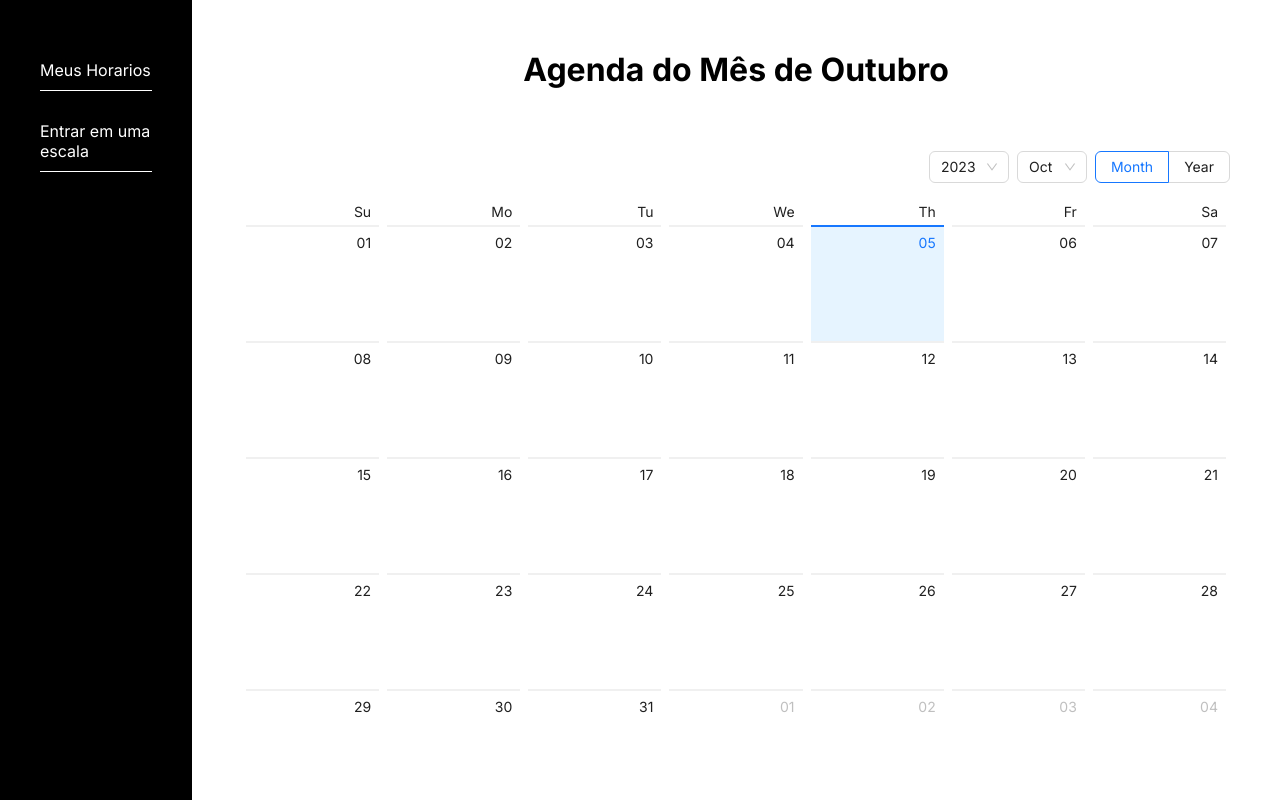
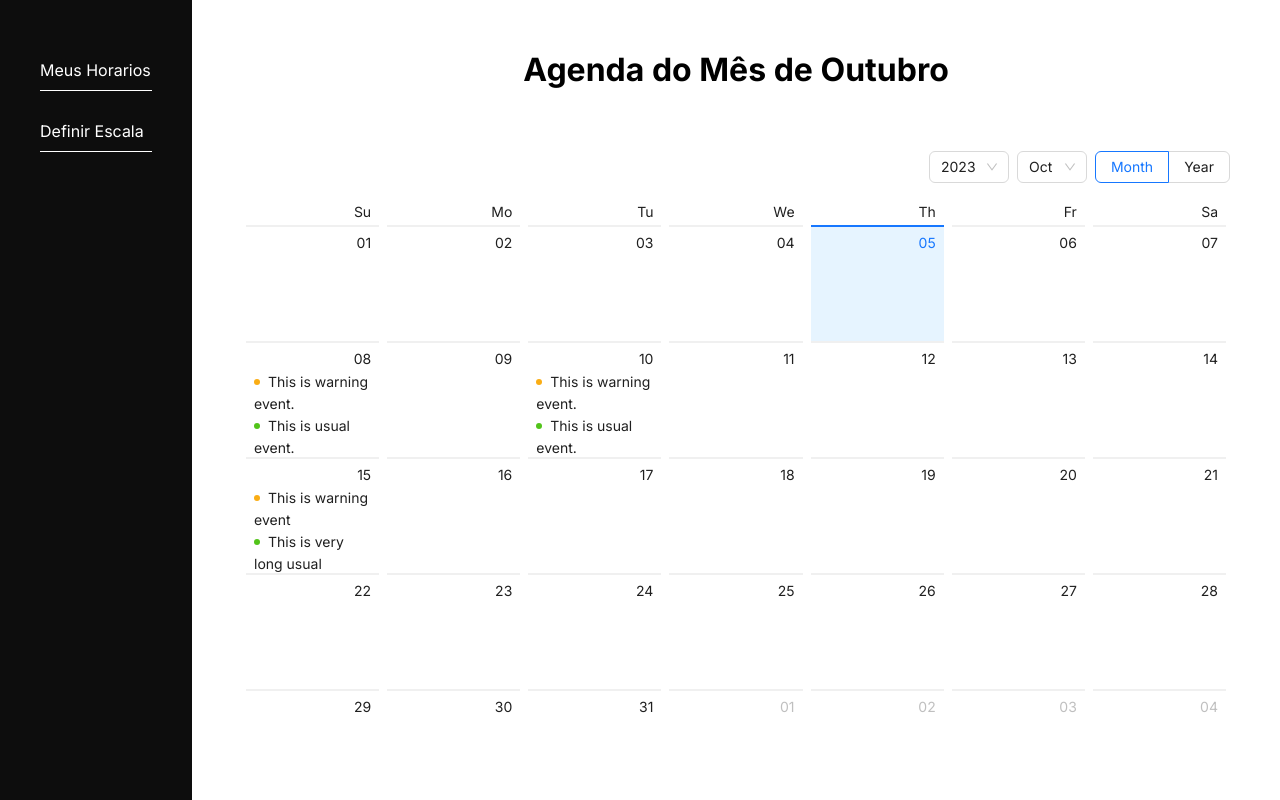
Before and after one commit to Fgarm/hackaton-unimed-2023, a React (Vite) app in the folder FRONTEND/: page / in a window 1280 px wide. Built offline with nearby package versions, Linux system fonts and the light colour scheme.

Commit message:
:sparkles: funções de exemplo do calendario adicionadas

```diff
--- a/FRONTEND/src/components/SideBar/index.jsx
+++ b/FRONTEND/src/components/SideBar/index.jsx
@@ -1,13 +1,16 @@
+import { useNavigate } from "react-router-dom";
 import "./style.css";
 
 import React from "react";
 
 export default function SideBar() {
+    const navigate = useNavigate();
+
     return (
         <div className="side-bar">
             <div className="options">
                 <a>Meus Horarios</a>
-                <a>Entrar em uma escala</a>
+                <a onClick={() => navigate("/manage-rounds")}>Definir Escala</a>
             </div>
         </div>
     );
--- a/FRONTEND/src/components/SideBar/style.css
+++ b/FRONTEND/src/components/SideBar/style.css
@@ -1,5 +1,5 @@
 .side-bar {
     width: 15%;
     height: 100vh;
-    background-color: black;
+    background-color: #0d0d0d;
 }
--- a/FRONTEND/src/pages/Home/Home.jsx
+++ b/FRONTEND/src/pages/Home/Home.jsx
@@ -1,12 +1,83 @@
 import { useNavigate } from "react-router-dom";
 
-import { Calendar } from "antd";
+import { Badge, Calendar } from "antd";
 import { useEffect, useState } from "react";
+import SideBar from "../../components/SideBar";
+import ModalAvisar from "../ModalAvisar/ModalAvisar";
 import "./styles.css";
-import SideBar from "../../components/SideBar";
 
+const getListData = (value) => {
+    let listData;
+    switch (value.date()) {
+        case 8:
+            listData = [
+                {
+                    type: "warning",
+                    content: "This is warning event.",
+                },
+                {
+                    type: "success",
+                    content: "This is usual event.",
+                },
+            ];
+            break;
+        case 10:
+            listData = [
+                {
+                    type: "warning",
+                    content: "This is warning event.",
+                },
+                {
+                    type: "success",
+                    content: "This is usual event.",
+                },
+                {
+                    type: "error",
+                    content: "This is error event.",
+                },
+            ];
+            break;
+        case 15:
+            listData = [
+                {
+                    type: "warning",
+                    content: "This is warning event",
+                },
+                {
+                    type: "success",
+                    content: "This is very long usual event......",
+                },
+                {
+                    type: "error",
+                    content: "This is error event 1.",
+                },
+                {
+                    type: "error",
+                    content: "This is error event 2.",
+                },
+                {
+                    type: "error",
+                    content: "This is error event 3.",
+                },
+                {
+                    type: "error",
+                    content: "This is error event 4.",
+                },
+            ];
+            break;
+        default:
+    }
+    return listData || [];
+};
+const getMonthData = (value) => {
+    if (value.month() === 8) {
+        return 1394;
+    }
+};
 export default function Home() {
     const navigate = useNavigate();
+
+    const [modal, setModal] = useState(false);
     const [mes, setMes] = useState("Outubro");
     const numeroMes = {
         1: "Janeiro",
@@ -23,31 +94,86 @@ export default function Home() {
         12: "Dezembro",
     };
     const onPanelChange = (value) => {
-        setMes(numeroMes[value.$M]);
+        setMes(numeroMes[value.$M + 1]);
     };
 
+    function onSelect(date, info) {
+        console.log(date.$M, info);
+    }
+
+    const monthCellRender = (value) => {
+        const num = getMonthData(value);
+        return num ? (
+            <div className="notes-month">
+                <section>{num}</section>
+                <span>Backlog number</span>
+            </div>
+        ) : null;
+    };
+    const dateCellRender = (value) => {
+        const listData = getListData(value);
+        return (
+            <ul className="events">
+                {listData.map((item) => (
+                    <li key={item.content}>
+                        <Badge status={item.type} text={item.content} />
+                    </li>
+                ))}
+            </ul>
+        );
+    };
+    const cellRender = (current, info) => {
+        if (info.type === "date") return dateCellRender(current);
+        if (info.type === "month") return monthCellRender(current);
+        return info.originNode;
+    };
+
+    function closeModal() {
+        setModal(false);
+    }
+
     useEffect(() => {}, []);
+
     return (
         <div className="home">
             <SideBar />
             <div className="calendar">
                 <h1>Agenda do Mês de {mes}</h1>
-                <Calendar onPanelChange={onPanelChange} />
+                {modal && <ModalAvisar fecharModal={closeModal} />}
+
+                {!modal && (
+                    <Calendar
+                        onPanelChange={onPanelChange}
+                        onSelect={onSelect}
+                        cellRender={cellRender}
+                    />
+                )}
 
                 <div className="horarios">
                     <h2>8 de Setembro</h2>
                     <div className="horarios-dia">
                         <div className="hora">
                             <p>07:00 as 13:00</p>
-                            <button>Avisar Ausencia</button>
+                            <button
+                                onClick={() => {
+                                    setModal(true);
+                                    console.log(modal);
+                                }}
+                            >
+                                Avisar Ausencia
+                            </button>
                         </div>
                         <div className="hora">
                             <p>07:00 as 13:00</p>
-                            <button>Avisar Ausencia</button>
+                            <button onClick={() => setModal(true)}>
+                                Avisar Ausencia
+                            </button>
                         </div>
                         <div className="hora">
                             <p>07:00 as 13:00</p>
-                            <button>Avisar Ausencia</button>
+                            <button onClick={() => setModal(true)}>
+                                Avisar Ausencia
+                            </button>
                         </div>
                     </div>
                 </div>
--- a/FRONTEND/src/pages/Home/styles.css
+++ b/FRONTEND/src/pages/Home/styles.css
@@ -34,6 +34,11 @@
 }
 .horarios {
     color: #0d0d0d;
+    width: 25%;
+    display: flex;
+    flex-direction: column;
+    align-items: center;
+
     box-shadow: 2px 2px 10px rgba(0, 0, 0, 0.178);
 }
 
@@ -58,7 +63,7 @@
 }
 
 .hora button {
-    background-color: #ff4a4a;
+    background-color: #4a5cff;
     padding: 10px;
     border: none;
     color: white;
--- /dev/null
+++ b/FRONTEND/src/pages/ModalAvisar/ModalAvisar.jsx
@@ -0,0 +1,17 @@
+import React from "react";
+
+import "./styles.css";
+
+export default function ModalAvisar({ fecharModal }) {
+    return (
+        <div className="modal-avisar">
+            <div className="modal-avisar-container">
+                <h2>Possui Algum Substituto?</h2>
+                <div className="modal-botoes">
+                    <button onClick={fecharModal}>Sim</button>
+                    <button onClick={fecharModal}>Não Possuo</button>
+                </div>
+            </div>
+        </div>
+    );
+}
--- /dev/null
+++ b/FRONTEND/src/pages/ModalAvisar/styles.css
@@ -0,0 +1,46 @@
+.modal-avisar {
+    z-index: 2;
+    left: 0;
+    top: 0;
+    position: absolute;
+
+    height: 100vh;
+    width: 100vw;
+    background-color: rgba(29, 29, 29, 0.733);
+    display: flex;
+    flex-direction: column;
+    align-items: center;
+    justify-content: center;
+    box-shadow: 0 8px 32px 0 rgba(31, 38, 135, 0.37);
+    backdrop-filter: blur(8.5px);
+    -webkit-backdrop-filter: blur(8.5px);
+}
+
+.modal-avisar-container {
+    width: 50vw;
+    height: 50vh;
+    border-radius: 10px;
+    padding: 40px;
+    display: flex;
+    flex-direction: column;
+    align-items: center;
+    justify-content: center;
+    background-color: white;
+    justify-content: space-evenly;
+}
+
+.modal-botoes {
+    display: flex;
+    flex-direction: row;
+    gap: 20px;
+}
+.modal-botoes button {
+    border: none;
+    width: 150px;
+    cursor: pointer;
+    border-radius: 3px;
+    color: white;
+    height: 50px;
+    background-color: #4a5cff;
+    font-size: 22px;
+}
```
